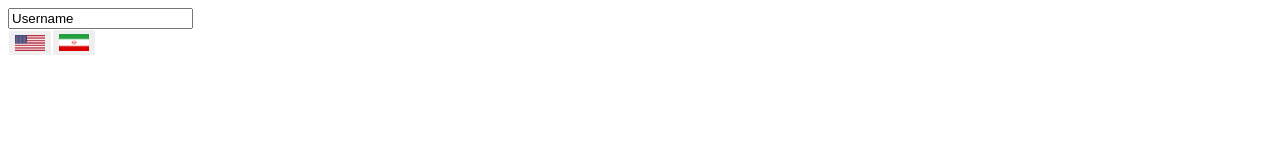
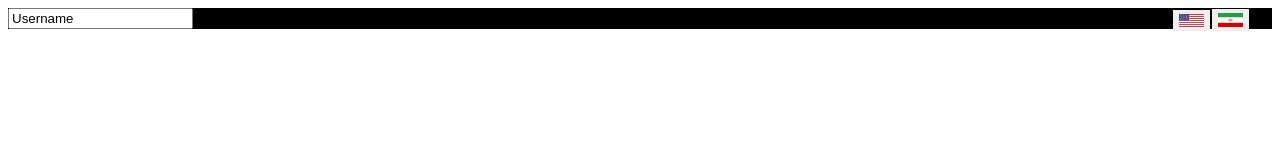
Before and after one commit to madeinlobby/Mafia_Frontend, a React app: page / in a window 1280 px wide. Built offline with nearby package versions, Linux system fonts and the light colour scheme.

Commit message:
Dictionary has been changed basic login page has been created

```diff
--- a/src/components/components.css
+++ b/src/components/components.css
@@ -1,11 +1,12 @@
 
 .flag-icon-us{
-    max-width:30px;
+    max-width:25px;
     max-height:30px;
     display: inherit;
     float: inside;
 }
 .container{
+    float: right;
     position: -webkit-sticky;
     right: -10px;
     width: 100px;
--- a/src/components/dictionary.js
+++ b/src/components/dictionary.js
@@ -27,10 +27,10 @@ export default function getWord(key) {
     else
         return englishDictionary[key]
 }
-export function renderComponent() {
-    return(<div className='container'>
+export class DictionaryComponent extends React.Component{
+
+    render(){return(<div className='container'>
         <button className='flagButton' onClick={()=>window.language = 'en'}><img className='flag-icon-us' src={usImage}/></button>
         <button className='flagButton' onClick={()=>window.language = 'fa'}><img className='flag-icon-us' src={faImage}/></button>
-
-    </div>)
+    </div>)}
 }
--- a/src/pages/loginPage.css
+++ b/src/pages/loginPage.css
@@ -1,3 +1,4 @@
-.loginPage{
-
+.loginPage {
+    width: 100%;
+    background: black;
 }
--- a/src/pages/loginPage.js
+++ b/src/pages/loginPage.js
@@ -1,6 +1,7 @@
 import React from "react";
 import TextInput from "../components/input.js";
-import dictionary,{renderComponent} from "../components/dictionary";
+import './loginPage.css'
+import dictionary,{DictionaryComponent} from "../components/dictionary";
 export default class LoginPage extends React.Component{
     constructor(props) {
         super(props);
@@ -9,8 +10,8 @@ export default class LoginPage extends React.Component{
     }
     render() {
         return(<div className='loginPage'>
+            <DictionaryComponent/>
             <TextInput type='text' hint={dictionary('username')}/>
-            {renderComponent()}
         </div>)
     }
 }
```
